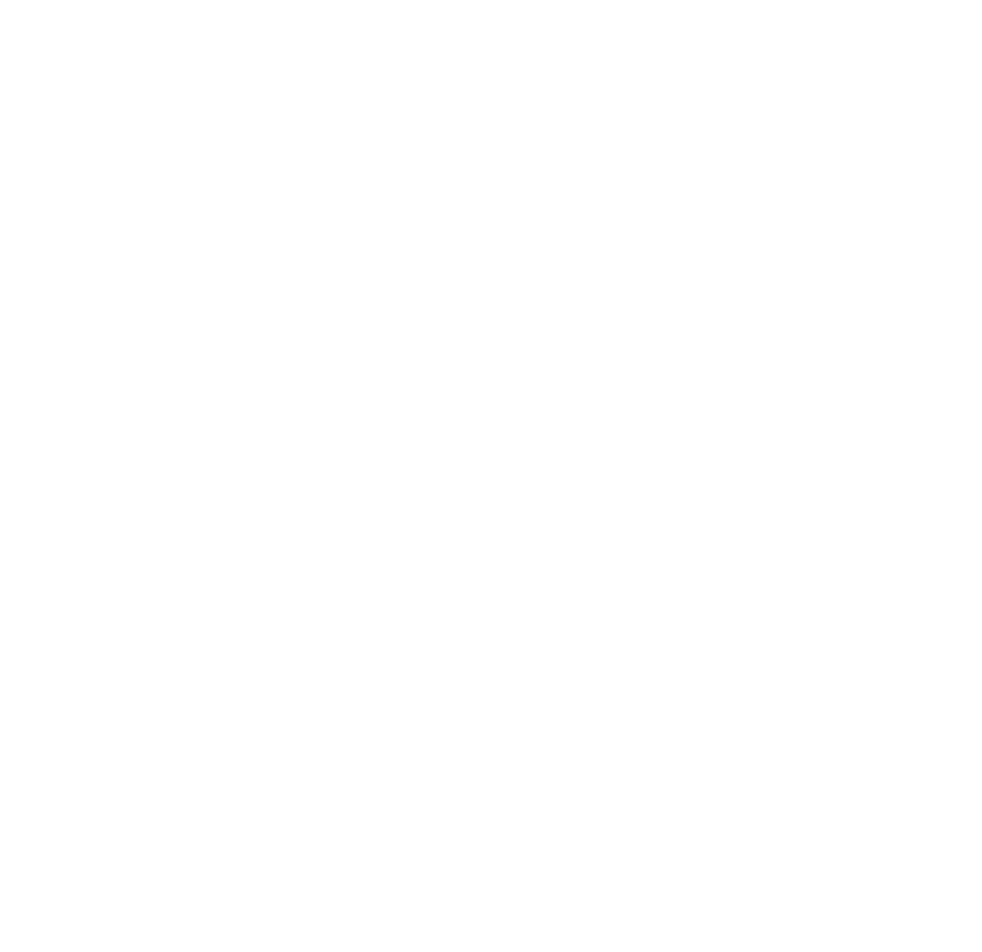
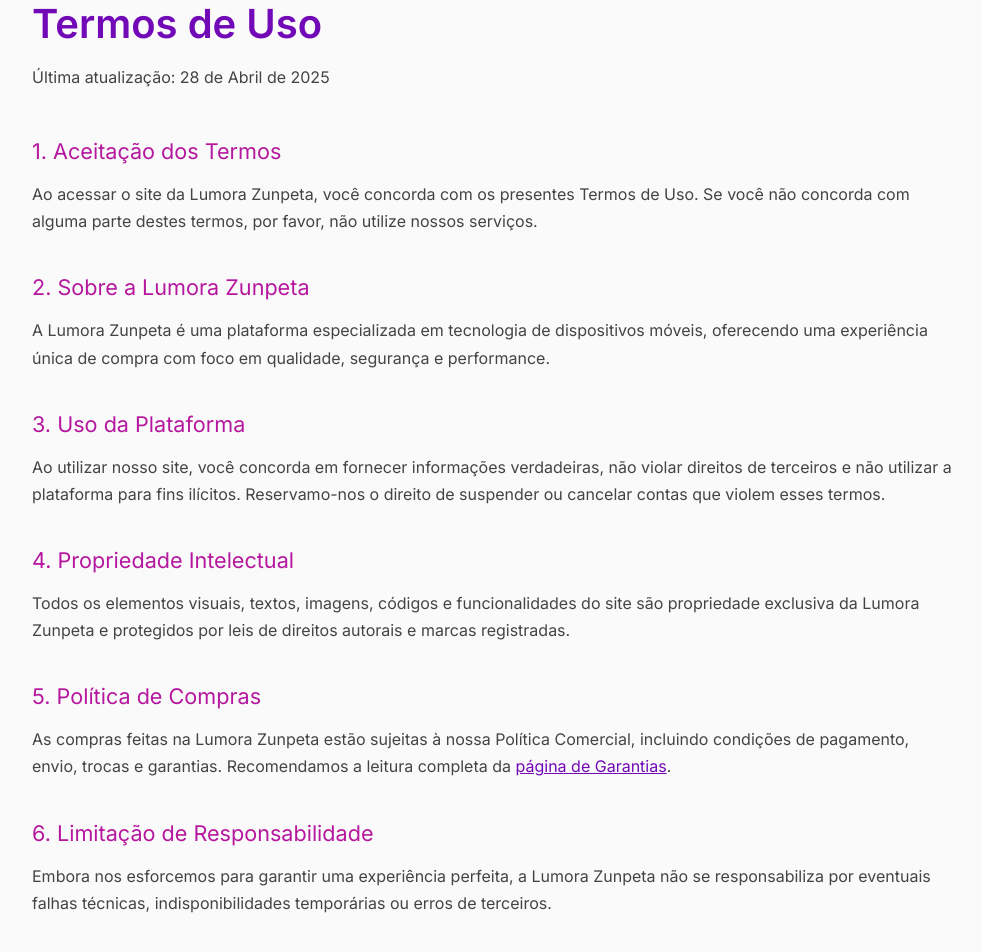
Before and after one commit to guilhermepadial4/lamora-zumpeta, a React (Vite) app: page /termos in a window 1280 px wide. Before the commit this address had no page. Shown: the part 160-1112 px from the top of the page, without its empty margins (148-1130 px from the left). Before the commit the page ends 800 px from the top, so only its background shows below. Built offline with nearby package versions, Linux system fonts and the light colour scheme.

Commit message:
add: create page terms

```diff
--- a/src/components/footer/Footer.jsx
+++ b/src/components/footer/Footer.jsx
@@ -145,7 +145,7 @@
                 <a href="mailto:contato@lumora.com">contato@lumora.com</a>
               </li>
               <li>
-                <a href="#">Termos de Uso</a>
+              <Link to="/termos">Termos e Condições</Link>
               </li>
               <li>
                 <a href="#">Política de Privacidade</a>
--- /dev/null
+++ b/src/components/terms/terms.jsx
@@ -0,0 +1,67 @@
+import { Header } from '../header/Header';
+import { Footer } from '../footer/Footer';
+import './terms.scss';
+
+export function Terms() {
+  return (
+    <div className="terms-page refined-minimal">
+      <Header />
+
+      <main className="terms-main">
+        <div className="container">
+          <section className="terms-content">
+            <h1 className="terms-title">Termos de Uso</h1>
+            <p className="terms-updated">Última atualização: 28 de Abril de 2025</p>
+
+            <h2>1. Aceitação dos Termos</h2>
+            <p>
+              Ao acessar o site da Lumora Zunpeta, você concorda com os presentes Termos de Uso. Se você não concorda com alguma parte
+              destes termos, por favor, não utilize nossos serviços.
+            </p>
+
+            <h2>2. Sobre a Lumora Zunpeta</h2>
+            <p>
+              A Lumora Zunpeta é uma plataforma especializada em tecnologia de dispositivos móveis, oferecendo uma experiência única de
+              compra com foco em qualidade, segurança e performance.
+            </p>
+
+            <h2>3. Uso da Plataforma</h2>
+            <p>
+              Ao utilizar nosso site, você concorda em fornecer informações verdadeiras, não violar direitos de terceiros e não utilizar a
+              plataforma para fins ilícitos. Reservamo-nos o direito de suspender ou cancelar contas que violem esses termos.
+            </p>
+
+            <h2>4. Propriedade Intelectual</h2>
+            <p>
+              Todos os elementos visuais, textos, imagens, códigos e funcionalidades do site são propriedade exclusiva da Lumora Zunpeta e
+              protegidos por leis de direitos autorais e marcas registradas.
+            </p>
+
+            <h2>5. Política de Compras</h2>
+            <p>
+              As compras feitas na Lumora Zunpeta estão sujeitas à nossa Política Comercial, incluindo condições de pagamento, envio, trocas
+              e garantias. Recomendamos a leitura completa da <a href="/garantia">página de Garantias</a>.
+            </p>
+
+            <h2>6. Limitação de Responsabilidade</h2>
+            <p>
+              Embora nos esforcemos para garantir uma experiência perfeita, a Lumora Zunpeta não se responsabiliza por eventuais falhas
+              técnicas, indisponibilidades temporárias ou erros de terceiros.
+            </p>
+
+            <h2>7. Modificações dos Termos</h2>
+            <p>
+              Podemos atualizar estes Termos de Uso a qualquer momento. É responsabilidade do usuário revisá-los periodicamente. O uso
+              contínuo da plataforma após alterações constitui aceitação das novas condições.
+            </p>
+
+            <h2>8. Contato</h2>
+            <p>Para dúvidas ou sugestões, entre em contato com nosso time pelo e-mail: suporte@lumora.com</p>
+          </section>
+        </div>
+      </main>
+
+      <Footer />
+    </div>
+  );
+}
--- /dev/null
+++ b/src/components/terms/terms.scss
@@ -0,0 +1,57 @@
+.terms-page.refined-minimal {
+  font-family: 'Inter', sans-serif;
+  color: #2d2d2d;
+
+  background-color: #fafafa;
+
+  margin-top: 5rem;
+
+  .terms-main {
+    padding: 5rem 2rem;
+
+    .container {
+      max-width: 920px;
+
+      margin: 0 auto;
+    }
+
+    .terms-title {
+      font-size: 2.5rem;
+      font-weight: 600;
+      color: #7209b7;
+
+      margin-bottom: 0.5rem;
+    }
+
+    .terms-updated {
+      font-size: 0.95rem;
+      color: #666;
+
+      margin-bottom: 3rem;
+    }
+
+    .terms-content h2 {
+      font-size: 1.35rem;
+      color: #b5179e;
+
+      margin-top: 2.5rem;
+    }
+
+    .terms-content p {
+      font-size: 1rem;
+      line-height: 1.7;
+      color: #444;
+
+      margin-top: 1rem;
+    }
+
+    a {
+      color: #7209b7;
+      text-decoration: underline;
+
+      &:hover {
+        color: #b5179e;
+      }
+    }
+  }
+}
--- a/src/routes.jsx
+++ b/src/routes.jsx
@@ -6,6 +6,7 @@
 import { Contact } from './components/contact/contact';
 import { Guarantee } from './components/guarantee/guarantee';
 import { Faq } from './components/faq/faq';
+import { Terms } from './components/terms/terms';
 
 export function AppRoutes() {
   return (
@@ -17,6 +18,7 @@
       <Route path="/contato" element={<Contact />} />
       <Route path="/garantia" element={<Guarantee />} />
       <Route path="/faq" element={<Faq />} />
+      <Route path="/termos" element={<Terms />} />
     </Routes>
   );
 }
```
